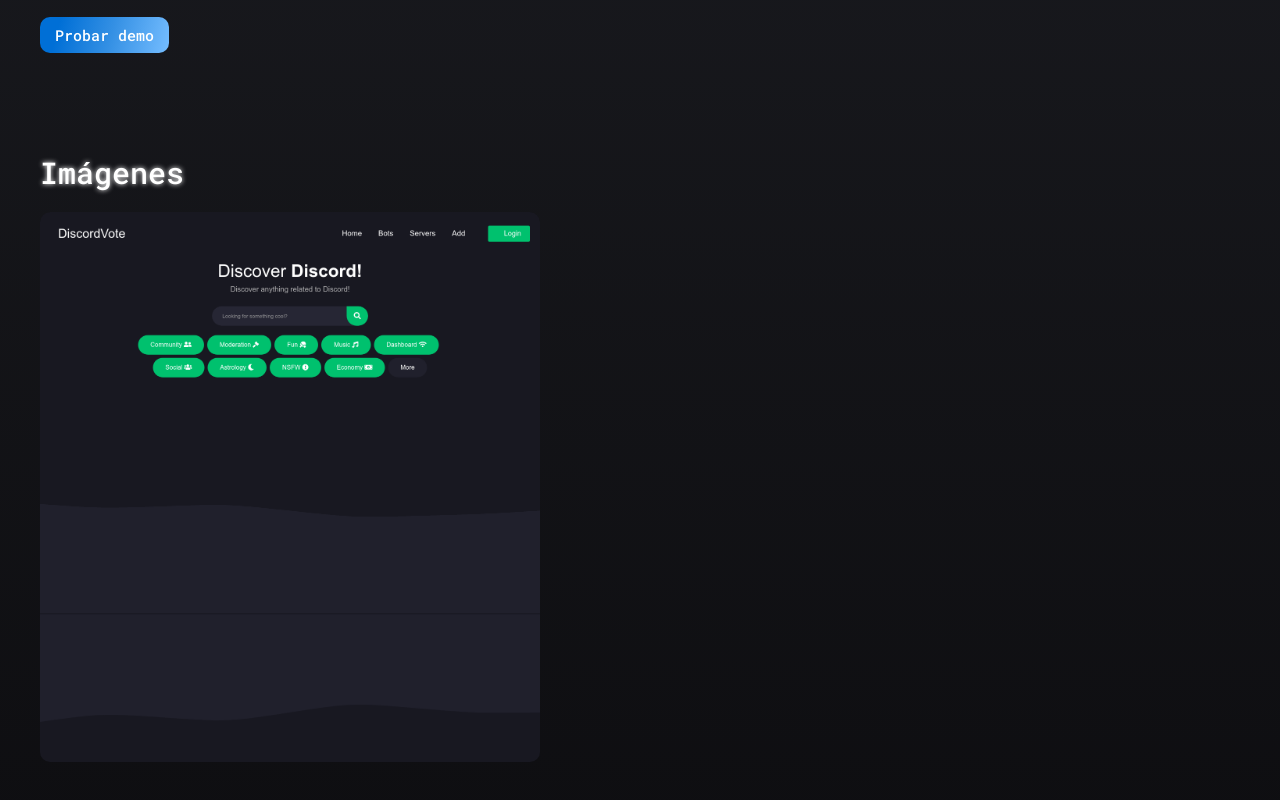
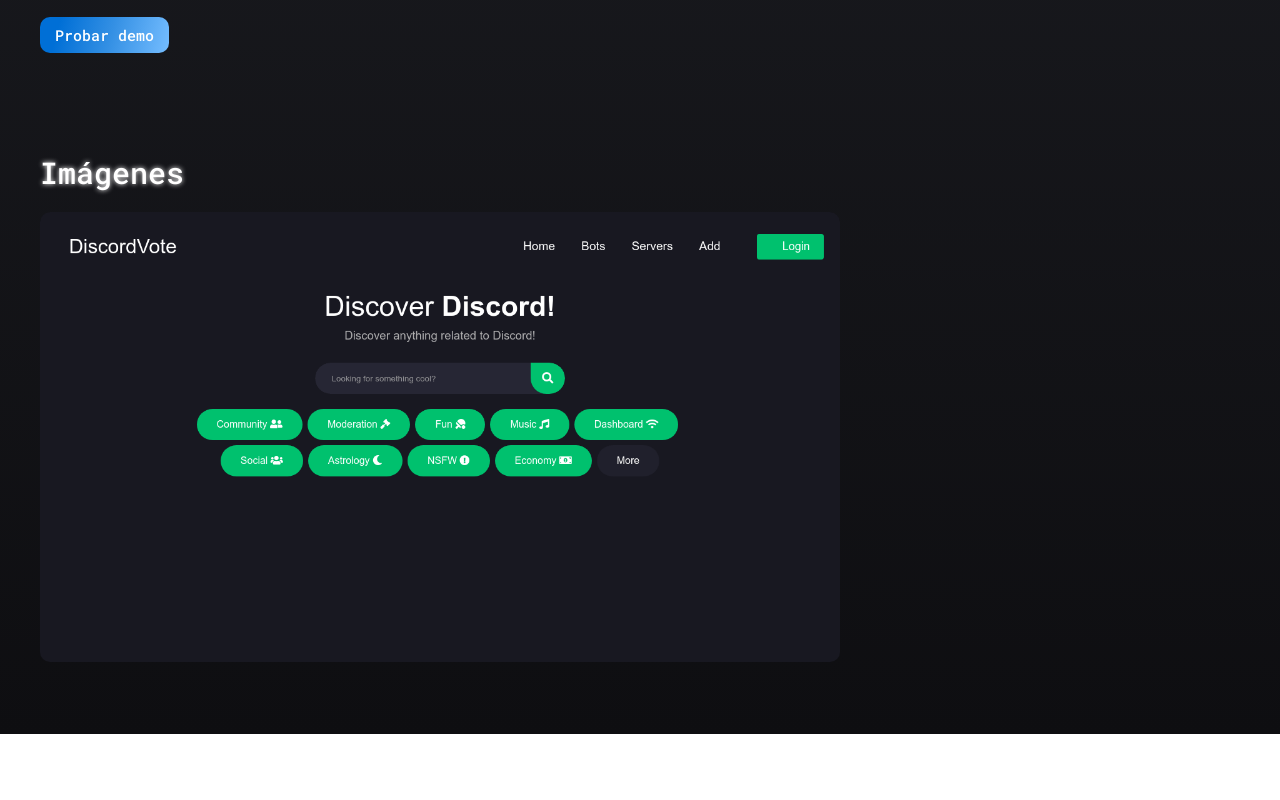
Before and after one commit to FOWMind/fowmind.github.io, a Next.js app: page /trabajo/discord-vote in a window 1280 px wide. Shown: the part 304-1104 px from the top of the page. After the commit the page ends 1038 px from the top, so only its background shows below. Built offline with nearby package versions, Linux system fonts and the light colour scheme.

Commit message:
[Refactor] Single Work splitted in components

```diff
--- /dev/null
+++ b/components/SingleWorkView/SingleWorkButtons.js
@@ -0,0 +1,19 @@
+import { Button } from "../common";
+
+export function SingleWorkButtons({ url }) {
+  return (
+    <>
+      {url.demo && (
+        <Button featured as="a" href={url.demo} target="_blank">
+          Probar demo
+        </Button>
+      )}
+
+      {url.repository && (
+        <Button as="a" href={url.repository} target="_blank">
+          Ver repositorio
+        </Button>
+      )}
+    </>
+  );
+}
--- /dev/null
+++ b/components/SingleWorkView/SingleWorkHeader.js
@@ -0,0 +1,43 @@
+import styled from "styled-components";
+import Link from "next/link";
+import { Button, Headline, Section, Paragraph } from "../";
+import { SingleWorkTechnologies, SingleWorkButtons } from "./";
+
+export function SingleWorkHeader({ requestedWork }) {
+  return (
+    <Section>
+      <Link href="/" passHref>
+        <BackToWorkButton as="a">
+          <BackToWorkIcon src="/images/icon/arrow-left.svg" alt="" />
+          Volver a trabajos
+        </BackToWorkButton>
+      </Link>
+      <Headline featured>{requestedWork.title}</Headline>
+      <WorkDescription>{requestedWork.description}</WorkDescription>
+
+      {requestedWork?.technologies && (
+        <SingleWorkTechnologies technologies={requestedWork.technologies} />
+      )}
+
+      {requestedWork?.url && <SingleWorkButtons url={requestedWork.url} />}
+    </Section>
+  );
+}
+
+const BackToWorkButton = styled(Button)`
+  margin-bottom: 1.25rem;
+
+  &:hover > img {
+    transform: translateX(-5px);
+  }
+`;
+
+const BackToWorkIcon = styled.img`
+  width: 15px;
+  margin: 0 0.5rem;
+  transition: transform 0.1s;
+`;
+
+const WorkDescription = styled(Paragraph)`
+  margin-bottom: 1.25rem;
+`;
--- /dev/null
+++ b/components/SingleWorkView/SingleWorkImages.js
@@ -0,0 +1,29 @@
+import styled from "styled-components";
+import { Section, HeadlineMedium, Image } from "../";
+
+export function SingleWorkImages({ images }) {
+  return (
+    <Section>
+      <HeadlineMedium>Imágenes</HeadlineMedium>
+      <WorkImages>
+        <Image
+          src={images.preview}
+          alt="Imagen de previsualización del trabajo"
+        />
+
+        {images.extra?.length &&
+          images.extra.map((extraImage) => (
+            <Image key={extraImage} src={extraImage} alt="" />
+          ))}
+      </WorkImages>
+    </Section>
+  );
+}
+
+const WorkImages = styled.div`
+  @media screen and (min-width: 1000px) {
+    display: flex;
+    flex-wrap: wrap;
+    align-items: flex-start;
+  }
+`;
--- /dev/null
+++ b/components/SingleWorkView/SingleWorkTechnologies.js
@@ -0,0 +1,18 @@
+import styled from "styled-components";
+import { List, ListHeadline, ListItem } from "../common";
+
+export function SingleWorkTechnologies({ technologies }) {
+  return (
+    <WorkTechnologies>
+      <ListHeadline>Tecnologías utilizadas</ListHeadline>
+
+      {technologies.map((technology) => (
+        <ListItem key={technology}>{technology}</ListItem>
+      ))}
+    </WorkTechnologies>
+  );
+}
+
+const WorkTechnologies = styled(List)`
+  margin-bottom: 1.25rem;
+`;
--- /dev/null
+++ b/components/SingleWorkView/SingleWorkView.js
@@ -0,0 +1,13 @@
+import { SingleWorkHeader, SingleWorkImages } from "./";
+
+export function SingleWorkView({ requestedWork }) {
+  return (
+    <>
+      <SingleWorkHeader requestedWork={requestedWork} />
+
+      {requestedWork?.images && (
+        <SingleWorkImages images={requestedWork.images} />
+      )}
+    </>
+  );
+}
--- /dev/null
+++ b/components/SingleWorkView/index.js
@@ -0,0 +1,5 @@
+export * from "./SingleWorkButtons";
+export * from "./SingleWorkHeader";
+export * from "./SingleWorkImages";
+export * from "./SingleWorkTechnologies";
+export * from "./SingleWorkView";
--- /dev/null
+++ b/components/common/Image.js
@@ -0,0 +1,24 @@
+import styled from "styled-components";
+
+export function Image({ ...props }) {
+  return (
+    <ImageContainer>
+      <ImageStyled alt="" {...props} />
+    </ImageContainer>
+  );
+}
+
+const ImageContainer = styled.div`
+  width: 100%;
+  max-width: 800px;
+  height: 450px;
+  overflow: auto;
+  border-radius: 10px;
+  margin: 0 2rem 2rem 0;
+`;
+
+const ImageStyled = styled.img`
+  width: 100%;
+  object-fit: cover;
+  border-radius: 10px;
+`;
--- a/components/common/index.js
+++ b/components/common/index.js
@@ -9,3 +9,4 @@
 export * from "./Section";
 export * from "./Divisor";
 export * from "./Loading";
+export * from "./Image";
--- a/components/index.js
+++ b/components/index.js
@@ -5,3 +5,4 @@
 export * from "./Work";
 export * from "./About";
 export * from "./Contact";
+export * from "./SingleWorkView";
--- a/pages/trabajo/[slug].js
+++ b/pages/trabajo/[slug].js
@@ -1,18 +1,6 @@
-import styled from "styled-components";
 import Head from "next/head";
-import Link from "next/link";
 import { useRouter } from "next/router";
-import {
-  Button,
-  Headline,
-  HeadlineMedium,
-  List,
-  ListHeadline,
-  ListItem,
-  Paragraph,
-  Section,
-  Loading,
-} from "../../components";
+import { Loading, SingleWorkView } from "../../components";
 import { work } from "../../data/work";
 
 export default function SingleWork({ requestedWork }) {
@@ -27,59 +15,7 @@
       <Head>
         <title>Agustín Piriz - {requestedWork.title}</title>
       </Head>
-      <Section>
-        <Link href="/" passHref>
-          <BackToWorkButton as="a">
-            <BackToWorkIcon src="/images/icon/arrow-left.svg" alt="" />
-            Volver a trabajos
-          </BackToWorkButton>
-        </Link>
-        <Headline featured>{requestedWork.title}</Headline>
-        <WorkDescription>{requestedWork.description}</WorkDescription>
-
-        {requestedWork?.technologies && (
-          <WorkTechnologies>
-            <ListHeadline>Tecnologías utilizadas</ListHeadline>
-
-            {requestedWork.technologies.map((technology) => (
-              <ListItem key={technology}>{technology}</ListItem>
-            ))}
-          </WorkTechnologies>
-        )}
-
-        {requestedWork.url && requestedWork.url.demo && (
-          <Button featured as="a" href={requestedWork.url.demo} target="_blank">
-            Probar demo
-          </Button>
-        )}
-
-        {requestedWork.url && requestedWork.url.repository && (
-          <Button as="a" href={requestedWork.url.repository} target="_blank">
-            Ver repositorio
-          </Button>
-        )}
-      </Section>
-
-      {requestedWork?.images && (
-        <Section>
-          <HeadlineMedium>Imágenes</HeadlineMedium>
-          <WorkImages>
-            <WorkImageContainer>
-              <WorkImage
-                src={requestedWork.images.preview}
-                alt="Imagen de previsualización del trabajo"
-              />
-            </WorkImageContainer>
-
-            {requestedWork.images.extra?.length &&
-              requestedWork.images.extra.map((extraImage) => (
-                <WorkImageContainer key={extraImage}>
-                  <WorkImage src={extraImage} alt="" />
-                </WorkImageContainer>
-              ))}
-          </WorkImages>
-        </Section>
-      )}
+      <SingleWorkView requestedWork={requestedWork} />
     </>
   );
 }
@@ -112,48 +48,3 @@
     };
   }
 };
-
-const BackToWorkButton = styled(Button)`
-  margin-bottom: 1.25rem;
-
-  &:hover > img {
-    transform: translateX(-5px);
-  }
-`;
-
-const BackToWorkIcon = styled.img`
-  width: 15px;
-  margin: 0 0.5rem;
-  transition: transform 0.1s;
-`;
-
-const WorkDescription = styled(Paragraph)`
-  margin-bottom: 1.25rem;
-`;
-
-const WorkTechnologies = styled(List)`
-  margin-bottom: 1.25rem;
-`;
-
-const WorkImages = styled.div`
-  @media screen and (min-width: 1000px) {
-    display: flex;
-    flex-wrap: wrap;
-    align-items: flex-start;
-  }
-`;
-
-const WorkImageContainer = styled.div`
-  width: 100%;
-  max-width: 500px;
-  height: 550px;
-  overflow: auto;
-  border-radius: 10px;
-  margin: 0 2rem 2rem 0;
-`;
-
-const WorkImage = styled.img`
-  width: 100%;
-  object-fit: cover;
-  border-radius: 10px;
-`;
--- a/theme/theme.js
+++ b/theme/theme.js
@@ -6,6 +6,7 @@
 
 export const theme = {
   darkBg: colors.primary.black,
+  overlayBg: "rgba(0,0,0,.75)",
   divisorBg: "rgba(255,255,255,.15)",
   wrapper: {
     bg: "linear-gradient(180deg, #1a1b20 0%, #0e0e11 100%)",
```
